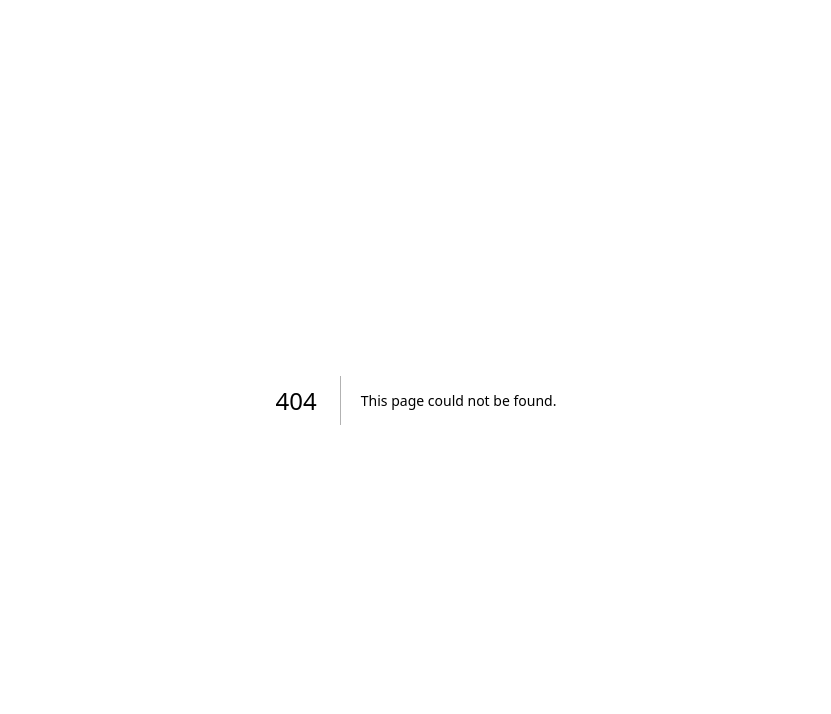
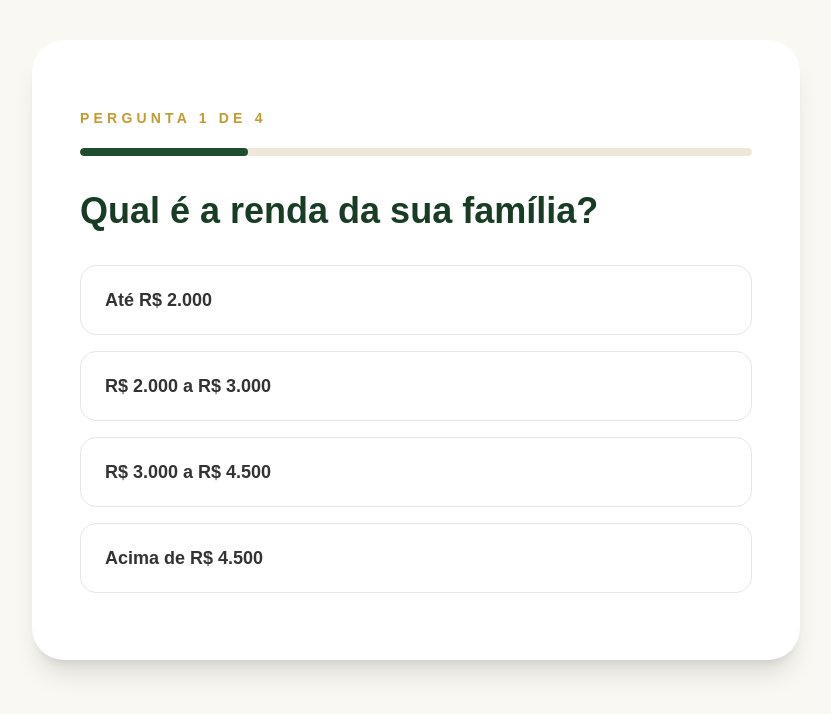
Before and after one commit to evellentcampos/imobiliaria-jardim-inga, a Next.js app: page /simulacao in a window 1280 px wide. Before the commit this address had no page. Shown: the top 714 px of the page, without its empty margins (224-1055 px from the left). Built offline with nearby package versions, Linux system fonts and the light colour scheme.

Commit message:
Adiciona quiz de simulação

```diff
--- /dev/null
+++ b/app/simulacao/page.tsx
@@ -0,0 +1,239 @@
+"use client";
+
+import { useState } from "react";
+
+type Answers = {
+  renda: string;
+  entrada: string;
+  nomeLimpo: string;
+  trabalho: string;
+};
+
+const questions = [
+  {
+    field: "renda",
+    title: "Qual é a renda da sua família?",
+    options: [
+      ["ate-2000", "Até R$ 2.000"],
+      ["2000-3000", "R$ 2.000 a R$ 3.000"],
+      ["3000-4500", "R$ 3.000 a R$ 4.500"],
+      ["4500+", "Acima de R$ 4.500"],
+    ],
+  },
+  {
+    field: "entrada",
+    title: "Você tem algum valor para dar de entrada?",
+    options: [
+      ["nao", "Ainda não"],
+      ["5000", "Até R$ 5.000"],
+      ["10000", "Até R$ 10.000"],
+      ["20000", "Acima de R$ 20.000"],
+    ],
+  },
+  {
+    field: "nomeLimpo",
+    title: "Seu nome está limpo?",
+    options: [
+      ["sim", "Sim"],
+      ["nao", "Não"],
+      ["nao-sei", "Não sei"],
+    ],
+  },
+  {
+    field: "trabalho",
+    title: "Você trabalha atualmente?",
+    options: [
+      ["sim", "Sim"],
+      ["autonomo", "Sou autônomo(a) ou MEI"],
+      ["nao", "Não no momento"],
+    ],
+  },
+] as const;
+
+export default function SimulacaoPage() {
+  const [step, setStep] = useState(0);
+  const [loading, setLoading] = useState(false);
+  const [answers, setAnswers] = useState<Answers>({
+    renda: "",
+    entrada: "",
+    nomeLimpo: "",
+    trabalho: "",
+  });
+
+  function handleAnswer(field: keyof Answers, value: string) {
+    const updated = { ...answers, [field]: value };
+    setAnswers(updated);
+
+    if (step < questions.length - 1) {
+      setStep(step + 1);
+    } else {
+      setLoading(true);
+      setTimeout(() => {
+        setLoading(false);
+        setStep(questions.length);
+      }, 1800);
+    }
+  }
+
+  function calculateResult() {
+    let value = 115000;
+    let parcela = 600;
+
+    if (answers.renda === "2000-3000") {
+      value += 20000;
+      parcela += 100;
+    }
+
+    if (answers.renda === "3000-4500") {
+      value += 45000;
+      parcela += 220;
+    }
+
+    if (answers.renda === "4500+") {
+      value += 70000;
+      parcela += 350;
+    }
+
+    if (answers.entrada === "5000") value += 8000;
+    if (answers.entrada === "10000") value += 15000;
+    if (answers.entrada === "20000") value += 25000;
+
+    if (answers.nomeLimpo === "sim") value += 12000;
+    if (answers.trabalho === "sim") value += 10000;
+    if (answers.trabalho === "autonomo") value += 5000;
+
+    return { value, parcela };
+  }
+
+  const result = calculateResult();
+
+  const whatsappMessage = `Olá! Fiz a pré-análise no site da Imobiliária Jardim Ingá e gostaria de falar com um especialista.
+
+Resultado estimado:
+Imóvel de até R$ ${result.value.toLocaleString("pt-BR")}
+Parcelas a partir de R$ ${result.parcela.toLocaleString("pt-BR")}/mês.`;
+
+  const whatsappLink = `https://wa.me/556191010505?text=${encodeURIComponent(
+    whatsappMessage
+  )}`;
+
+  const currentQuestion = questions[step];
+
+  return (
+    <main className="min-h-screen bg-[#FAF8F2] px-5 py-10">
+      <section className="mx-auto flex min-h-[620px] max-w-3xl items-center justify-center rounded-[32px] bg-white p-6 shadow-xl md:p-12">
+        {loading ? (
+          <div className="text-center">
+            <div className="mx-auto h-16 w-16 animate-spin rounded-full border-4 border-[#C79A2E] border-t-transparent" />
+
+            <h1 className="mt-8 text-3xl font-extrabold text-[#183D24]">
+              Analisando suas respostas...
+            </h1>
+
+            <p className="mt-4 text-[#666]">
+              Estamos calculando uma estimativa inicial para você.
+            </p>
+          </div>
+        ) : step < questions.length ? (
+          <div className="w-full">
+            <p className="text-sm font-bold uppercase tracking-[0.3em] text-[#C79A2E]">
+              Pergunta {step + 1} de {questions.length}
+            </p>
+
+            <div className="mt-5 h-2 overflow-hidden rounded-full bg-[#EFE8D8]">
+              <div
+                className="h-full rounded-full bg-[#214D2F] transition-all"
+                style={{ width: `${((step + 1) / questions.length) * 100}%` }}
+              />
+            </div>
+
+            <h1 className="mt-8 text-4xl font-extrabold leading-tight text-[#183D24]">
+              {currentQuestion.title}
+            </h1>
+
+            <div className="mt-8 grid gap-4">
+              {currentQuestion.options.map(([value, label]) => (
+                <button
+                  key={value}
+                  onClick={() =>
+                    handleAnswer(currentQuestion.field as keyof Answers, value)
+                  }
+                  className="rounded-2xl border border-gray-200 bg-white px-6 py-5 text-left text-lg font-semibold text-[#333] transition hover:border-[#214D2F] hover:bg-[#FAF8F2]"
+                >
+                  {label}
+                </button>
+              ))}
+            </div>
+          </div>
+        ) : (
+          <div className="text-center">
+            <p className="text-sm font-bold uppercase tracking-[0.3em] text-[#C79A2E]">
+              Resultado da pré-análise
+            </p>
+
+            <h1 className="mt-5 text-4xl font-extrabold leading-tight text-[#183D24]">
+              Você pode ter boas chances de comprar
+            </h1>
+
+            <div className="mt-8 rounded-3xl bg-[#FAF8F2] p-8">
+              <p className="text-lg font-semibold text-[#555]">
+                Imóvel estimado de até
+              </p>
+
+              <p className="mt-2 text-5xl font-extrabold text-[#183D24]">
+                R$ {result.value.toLocaleString("pt-BR")}
+              </p>
+
+              <p className="mt-6 text-lg font-semibold text-[#555]">
+                Parcelas a partir de
+              </p>
+
+              <p className="mt-2 text-4xl font-extrabold text-[#C79A2E]">
+                R$ {result.parcela.toLocaleString("pt-BR")}/mês
+              </p>
+            </div>
+
+            <p className="mx-auto mt-6 max-w-2xl text-sm leading-7 text-[#666]">
+              Esta é uma estimativa inicial. A aprovação final depende da análise
+              da Caixa Econômica Federal, renda, entrada, documentação e
+              condições do imóvel.
+            </p>
+
+            <div className="mt-8 flex flex-col items-center gap-4">
+              <a
+                href={whatsappLink}
+                target="_blank"
+                rel="noopener noreferrer"
+                className="inline-flex w-full justify-center rounded-xl bg-[#214D2F] px-8 py-4 font-bold uppercase tracking-wide text-white transition hover:bg-[#183923] md:w-[360px]"
+              >
+                Falar com Especialista
+              </a>
+
+              <button
+                onClick={() => {
+                  setStep(0);
+                  setAnswers({
+                    renda: "",
+                    entrada: "",
+                    nomeLimpo: "",
+                    trabalho: "",
+                  });
+                }}
+                className="text-sm font-semibold text-[#183D24] transition hover:text-[#C79A2E]"
+              >
+                Refazer o questionário
+              </button>
+
+              <a
+                href="/"
+                className="text-sm font-semibold text-[#183D24] transition hover:text-[#C79A2E]"
+              >
+                ← Voltar ao início
+              </a>
+            </div>
+          </div>
+        )}
+      </section>
+    </main>
+  );
+}
--- a/components/Hero.tsx
+++ b/components/Hero.tsx
@@ -60,12 +60,10 @@ export default function Hero() {
           </div>
 
           <a
-            href="https://www.zapimoveis.com.br/imobiliaria/849619/"
-            target="_blank"
-            rel="noopener noreferrer"
+            href="/simulacao"
             className="mt-9 inline-flex w-full justify-center rounded-xl bg-[#214D2F] px-7 py-4 text-center text-sm font-bold uppercase tracking-wide text-white shadow-lg transition-all duration-300 hover:-translate-y-1 hover:bg-[#183923] hover:shadow-xl active:scale-95 sm:w-auto md:mt-10 md:px-8"
           >
-            Ver imóveis disponíveis
+            Veja se pode comprar
           </a>
         </div>
 
```
